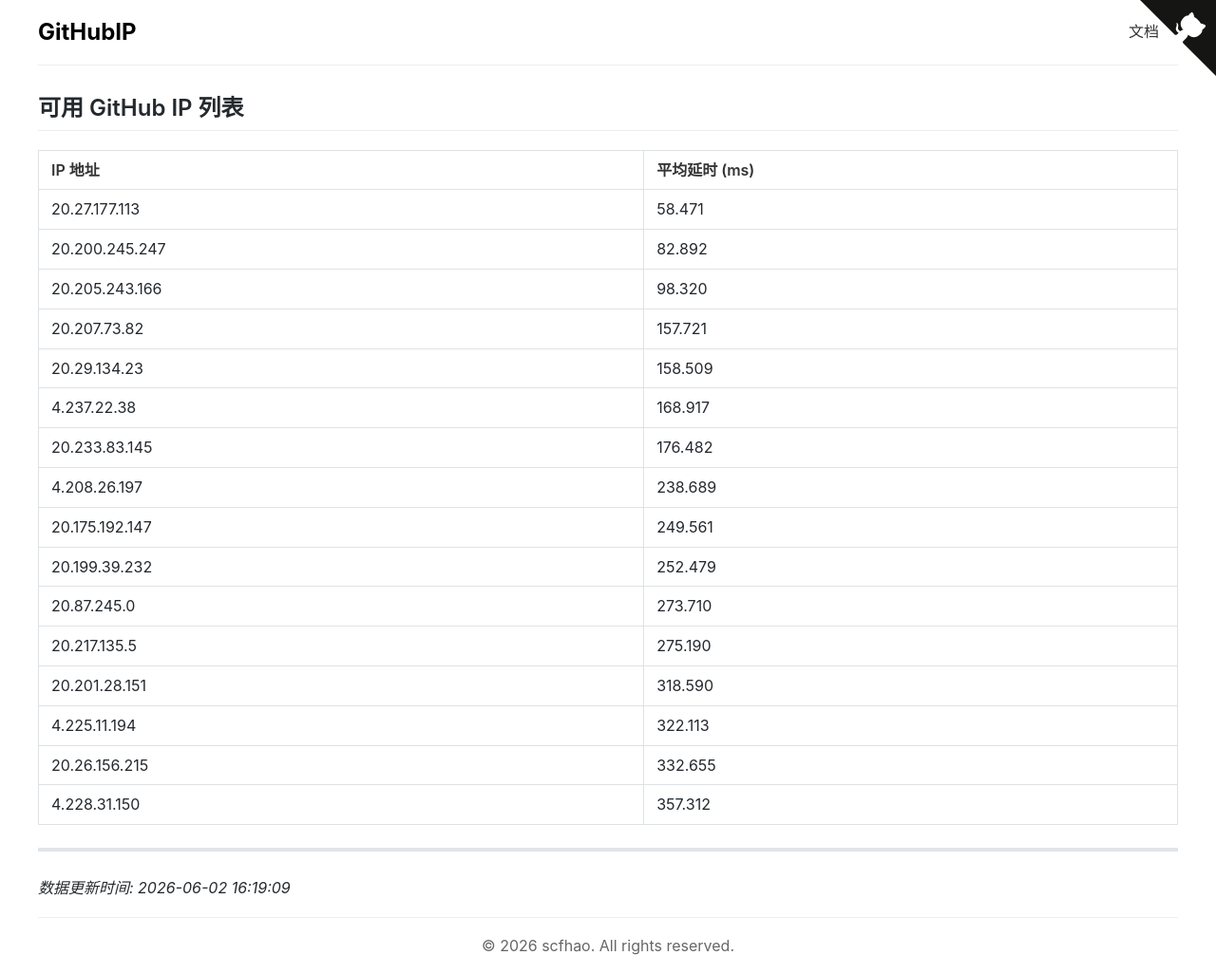
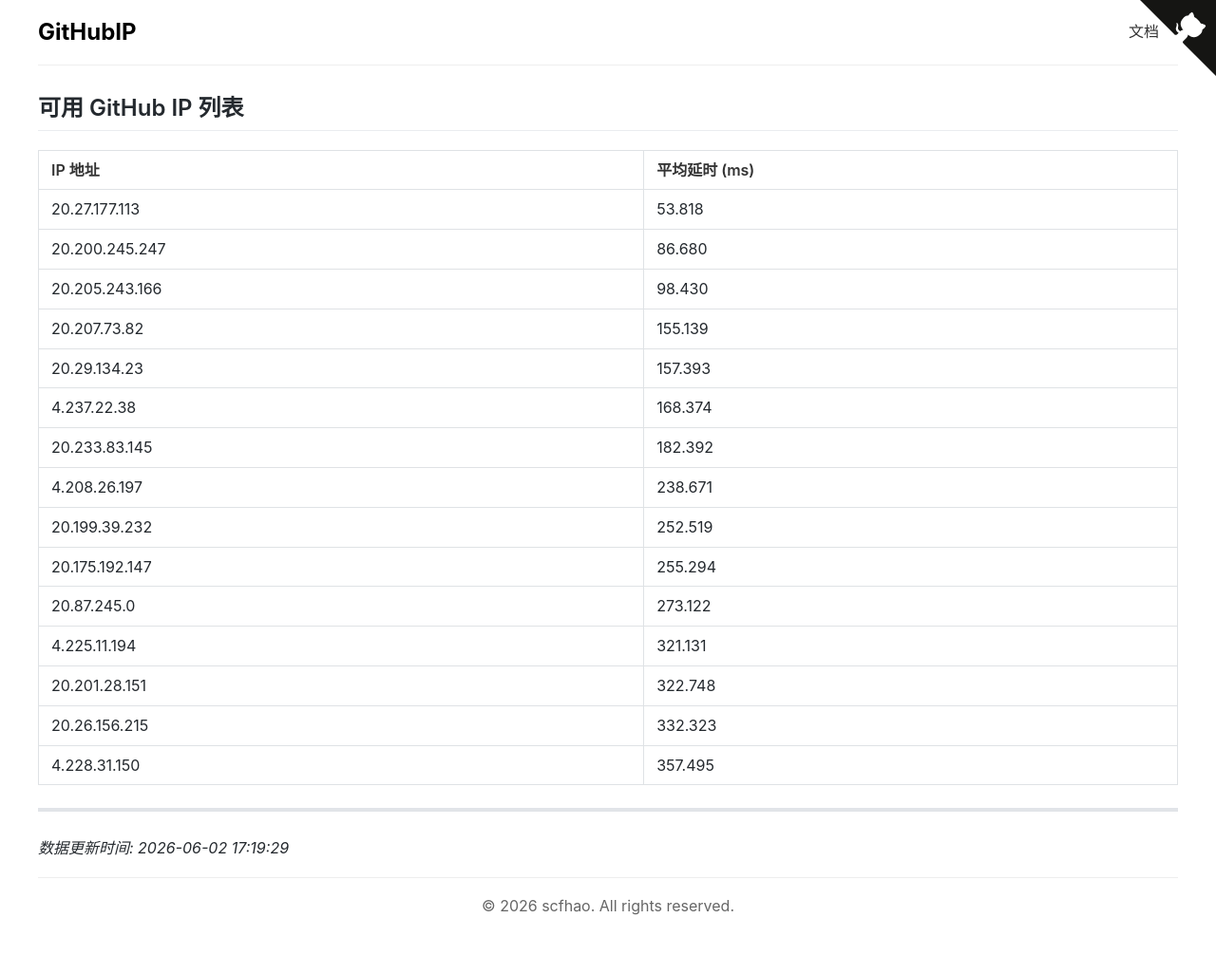
Before and after one commit to scfhao/GitHubIP, a Jekyll site: the page built from index.md, in a window 1280 px wide. Shown: the whole page at 95% size. Built offline with Jekyll 4.4.1, drawn with Linux system fonts in a browser that asks for light colours; after the commit the page ends 984 px from its top, so only the background shows below that.

Commit message:
自动脚本执行 - 2026-06-02 17:19:30

```diff
--- a/index.md
+++ b/index.md
@@ -1,30 +1,29 @@
 ---
 layout: home
 title: GitHub IP 列表
-date: 2026-06-02 16:19:09
+date: 2026-06-02 17:19:29
 ---
 
 ## 可用 GitHub IP 列表
 
 | IP 地址 | 平均延时 (ms) |
 |---------|--------------|
-| 20.27.177.113 | 58.471 |
-| 20.200.245.247 | 82.892 |
-| 20.205.243.166 | 98.320 |
-| 20.207.73.82 | 157.721 |
-| 20.29.134.23 | 158.509 |
-| 4.237.22.38 | 168.917 |
-| 20.233.83.145 | 176.482 |
-| 4.208.26.197 | 238.689 |
-| 20.175.192.147 | 249.561 |
-| 20.199.39.232 | 252.479 |
-| 20.87.245.0 | 273.710 |
-| 20.217.135.5 | 275.190 |
-| 20.201.28.151 | 318.590 |
-| 4.225.11.194 | 322.113 |
-| 20.26.156.215 | 332.655 |
-| 4.228.31.150 | 357.312 |
+| 20.27.177.113 | 53.818 |
+| 20.200.245.247 | 86.680 |
+| 20.205.243.166 | 98.430 |
+| 20.207.73.82 | 155.139 |
+| 20.29.134.23 | 157.393 |
+| 4.237.22.38 | 168.374 |
+| 20.233.83.145 | 182.392 |
+| 4.208.26.197 | 238.671 |
+| 20.199.39.232 | 252.519 |
+| 20.175.192.147 | 255.294 |
+| 20.87.245.0 | 273.122 |
+| 4.225.11.194 | 321.131 |
+| 20.201.28.151 | 322.748 |
+| 20.26.156.215 | 332.323 |
+| 4.228.31.150 | 357.495 |
 
 ---
 
-*数据更新时间: 2026-06-02 16:19:09*
+*数据更新时间: 2026-06-02 17:19:29*
```
